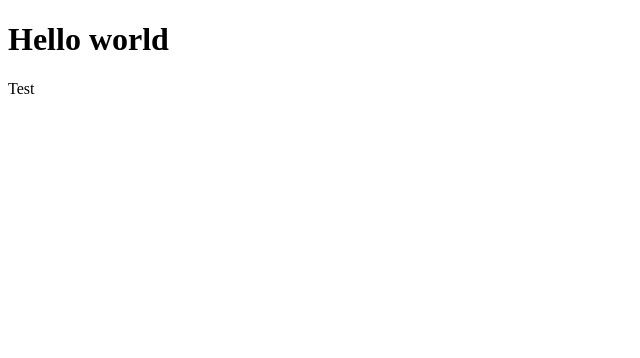
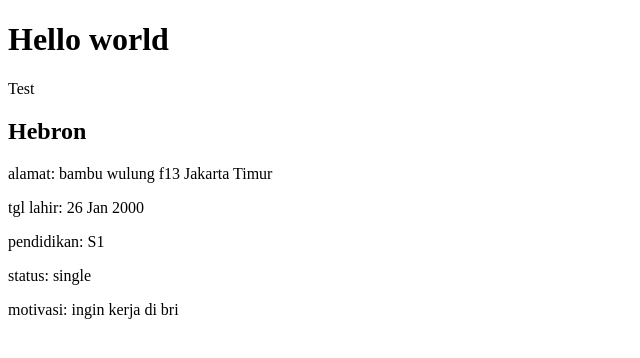
Before and after one commit to rhenaldkarrel/git-learning, a plain HTML site: page index.html in a window 1280 px wide. Shown: the whole page, without its empty margins (0-640 px from the left). Drawn offline with Linux system fonts and the light colour scheme.

Commit message:
add section

```diff
--- a/index.html
+++ b/index.html
@@ -1,13 +1,22 @@
 <!DOCTYPE html>
 <html lang="en">
   <head>
-  <meta charset="UTF-8">
-  <meta http-equiv="X-UA-Compatible" content="IE=edge">
-  <meta name="viewport" content="width=device-width, initial-scale=1.0">
+    <meta charset="UTF-8" />
+    <meta http-equiv="X-UA-Compatible" content="IE=edge" />
+    <meta name="viewport" content="width=device-width, initial-scale=1.0" />
     <title>Learn Git</title>
   </head>
   <body>
     <h1>Hello world</h1>
     <p>Test</p>
+
+    <section id="hebron">
+      <h2>Hebron</h2>
+      <p>alamat: bambu wulung f13 Jakarta Timur</p>
+      <p>tgl lahir: 26 Jan 2000</p>
+      <p>pendidikan: S1</p>
+      <p>status: single</p>
+      <p>motivasi: ingin kerja di bri</p>
+    </section>
   </body>
 </html>
```
Lines whose indentation alone changed are shown as unchanged.
